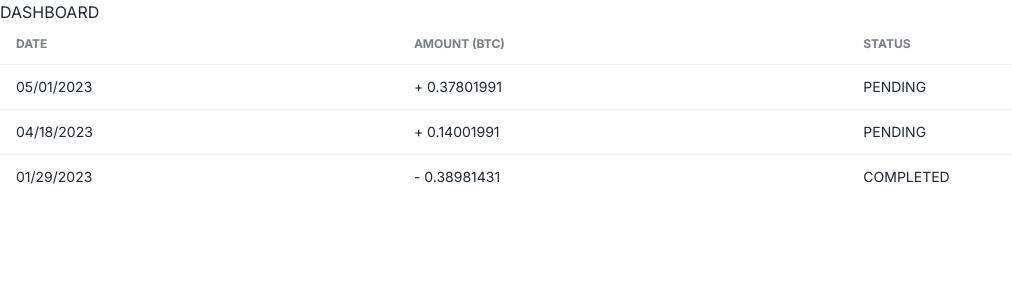
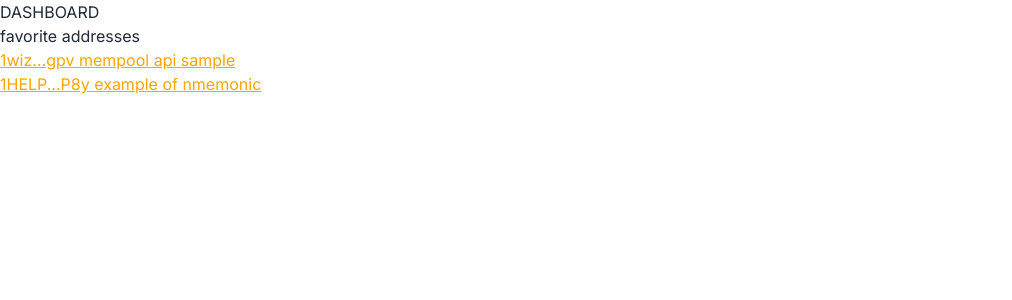
Before and after one commit to awostenberg/solid-dollop, a Next.js app: page / in a window 1280 px wide. Shown: the top 300 px of the page, without its empty margins (0-1012 px from the left). Built offline with nearby package versions, Linux system fonts and the light colour scheme.

Commit message:
F1 favorite addresses

```diff
--- a/src/app/page.tsx
+++ b/src/app/page.tsx
@@ -1,11 +1,22 @@
-import Image from "next/image";
+
+import Link from 'next/link';
 import Details from './components/details';
 
 export default function Dashboard() {
   return (
     <div>
       <h1>DASHBOARD</h1>
-      <Details />
+
+      <p>favorite addresses</p>
+      <Link href="/1wiz18xYmhRX6xStj2b9t1rwWX4GKUgpv" style={{ textDecoration: 'underline', color: 'orange' }}>
+      1wiz...gpv    mempool api sample
+</Link>
+<p></p>
+<Link href="/1HELPAKUTA4n4YdpYQSEK2Rhot6ZnL5P8Y" style={{ textDecoration: 'underline', color: 'orange' }}>
+      1HELP...P8y    example of nmemonic
+</Link>
+     <p></p>
+
     </div>
   )
 
```
Also changed, not shown: 1 other file (tests, documents, lock files or other folders).
